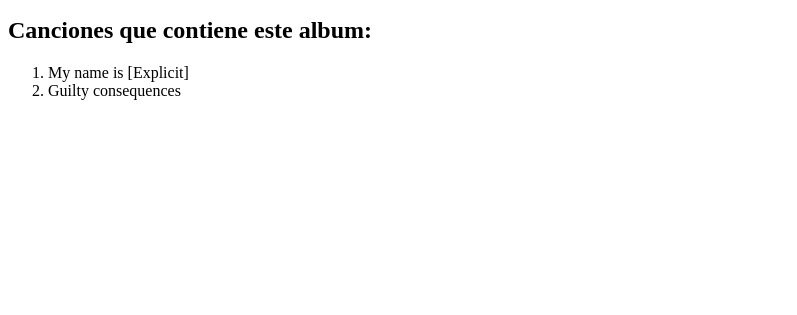
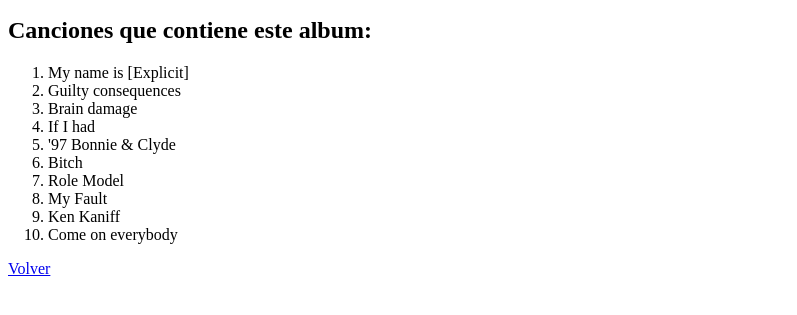
Before and after one commit to nico-GaBu/0373-AE3-MySpoti, a plain HTML site: page Album_The_Slim_Shady_LP.html in a window 1280 px wide. Shown: the part 421-736 px from the top of the page, without its empty margins (0-797 px from the left). Drawn offline with Linux system fonts and the light colour scheme.

Commit message:
Añadido reproducir cancion y nuevo album

```diff
--- a/Album_The_Slim_Shady_LP.html
+++ b/Album_The_Slim_Shady_LP.html
@@ -21,7 +21,31 @@
         <li>
             Guilty consequences
         </li>
-
+        <li>
+            Brain damage
+        </li>
+        <li>
+            If I had
+        </li>
+        <li>
+            '97 Bonnie & Clyde
+        </li>
+        <li>
+            Bitch
+        </li>
+        <li>
+            Role Model
+        </li>
+        <li>
+            My Fault
+        </li>
+        <li>
+            Ken Kaniff
+        </li>
+        <li>
+            Come on everybody
+        </li>
     </ol>
+    <a href="./Artista.html">Volver</a>
 </body>
 </html>
```
Also changed, not shown: Album_Encore.html (+1 -0 lines), Album_Music_to_Be_Murdered_By.html (+4 -0 lines), Album_Revival.html (added, +38 -0 lines), Artista.html (+1 -1 lines), imagenes/logo_revival.jpg (added), 1 other file.
